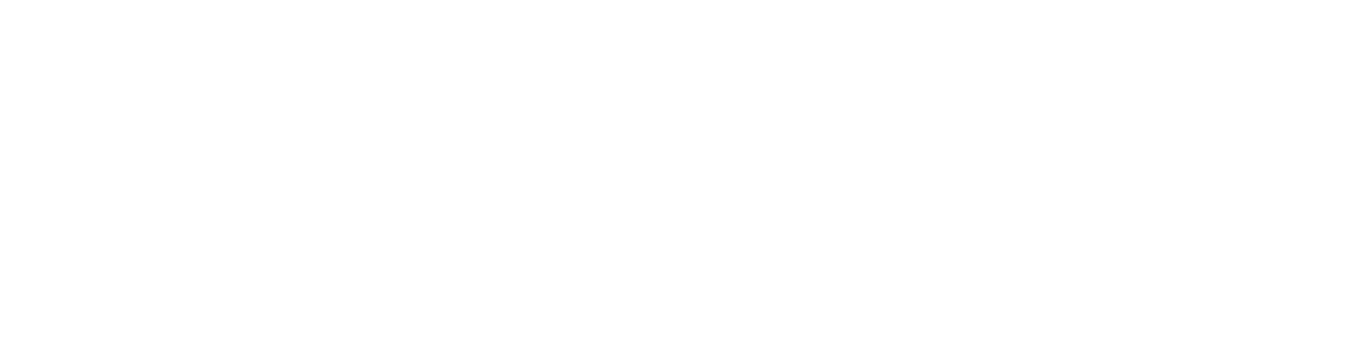
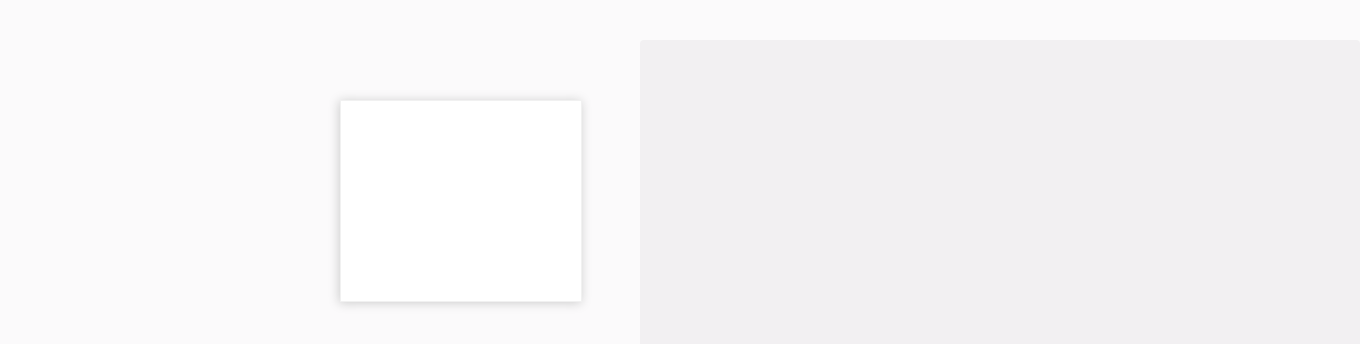
Before and after one commit to FloydanTheBeast/frontloops-elements, a plain HTML site: page 1.9/index.html in a window 1280 px wide. Shown: the top 344 px of the page, 1360 px wide, since content can reach past the window. Drawn offline with Linux system fonts and the light colour scheme.

Commit message:
feat: Finish task 1.9

```diff
--- a/1.9/index.html
+++ b/1.9/index.html
@@ -1,4 +1,4 @@
-<!doctype html>
+<!DOCTYPE html>
 <html>
     <head>
         <title>Sticky</title>
@@ -8,5 +8,63 @@
         Write a script that works almost like position: sticky in css.
         Whenever you scroll and element is about to get off the screen - it should stick to the top and follow the scroll.
     -->
+        <div class="container"></div>
+        <div class="paper"></div>
+
+        <style>
+            body {
+                background-color: #fbfafb;
+            }
+
+            .container {
+                margin: 40px 0 40px 50%;
+                width: 720px;
+                background-color: #f2f0f2;
+                height: 200vh;
+                border-radius: 4px;
+            }
+
+            .paper {
+                position: absolute;
+                top: 100px;
+                left: calc(50% - 300px);
+                width: 240px;
+                height: 200px;
+                background-color: #fff;
+                border: 1px solid #f1f1f1;
+                box-shadow: 0 1px 2px rgba(0, 0, 0, 0.14);
+                box-shadow: -1px 1px 10px #ccc;
+            }
+
+            .paper--fixed {
+                position: fixed;
+                top: 20px;
+            }
+        </style>
+
+        <script>
+            const paper = document.querySelector('.paper');
+            const fixedClass = 'paper--fixed';
+            const offset = 20;
+            let startPosition = null;
+
+            document.addEventListener('scroll', () => {
+                const rect = paper.getBoundingClientRect();
+
+                if (startPosition === null && rect.top <= offset) {
+                    paper.classList.add(fixedClass);
+                    startPosition = window.pageYOffset;
+                    return;
+                }
+
+                if (
+                    startPosition !== null &&
+                    startPosition >= window.pageYOffset
+                ) {
+                    paper.classList.remove(fixedClass);
+                    startPosition = null;
+                }
+            });
+        </script>
     </body>
 </html>
```
Lines whose indentation alone changed are shown as unchanged.
